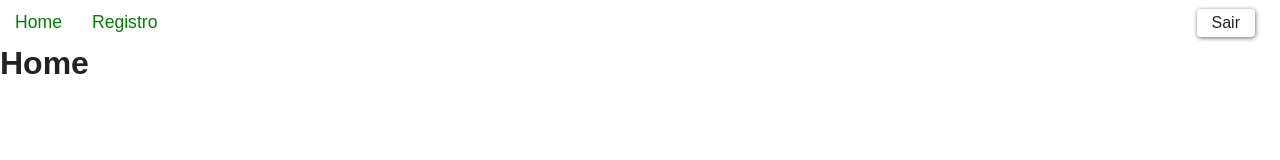
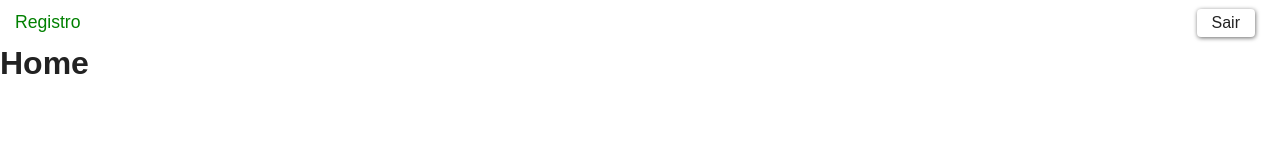
Before and after one commit to Sir-Aguiar/production, a Next.js app: page /home in a window 1280 px wide. Before the commit this address had no page. Shown: the top 160 px of the page. Built offline with nearby package versions, Linux system fonts and the light colour scheme.

Commit message:
Updates (2)

```diff
--- a/components/Navigation/Navbar.js
+++ b/components/Navigation/Navbar.js
@@ -9,7 +9,7 @@ export default function Navbar(props) {
   }
   return (
     <nav className={styles.navigation_container}>
-      <Link href="/home">Home</Link>
+      {/* <Link href="/home">Home</Link> */}
       <Link href="/registro">Registro</Link>
       <button onClick={() => Logout()}>Sair</button>
     </nav>
--- a/pages/home.js
+++ b/pages/home.js
@@ -1,11 +1,7 @@
 import Navbar from "../components/Navigation/Navbar";
-import { useEffect } from 'react'
-import { Router } from "next/router";
+
 export default function Home(props) {
-  useEffect(() => {
-    window.alert('Esta página ainda não pode ser acessada por usuários')
-    Router.push('/registro')
-  })
+
   return (
     <div>
       <Navbar />
```
